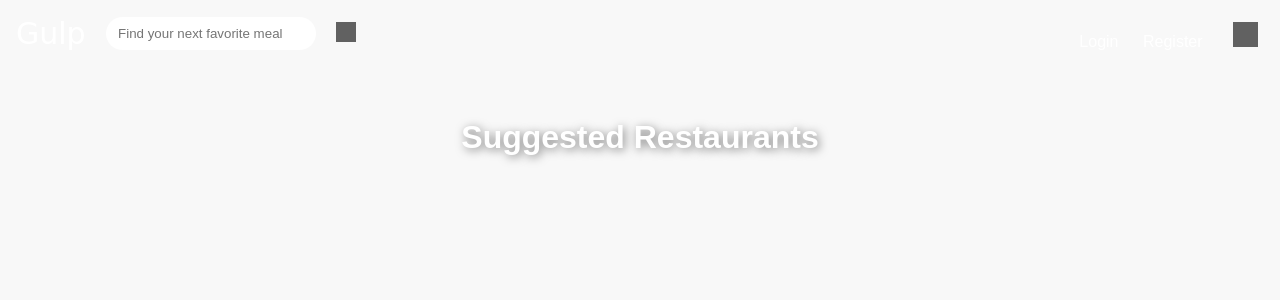
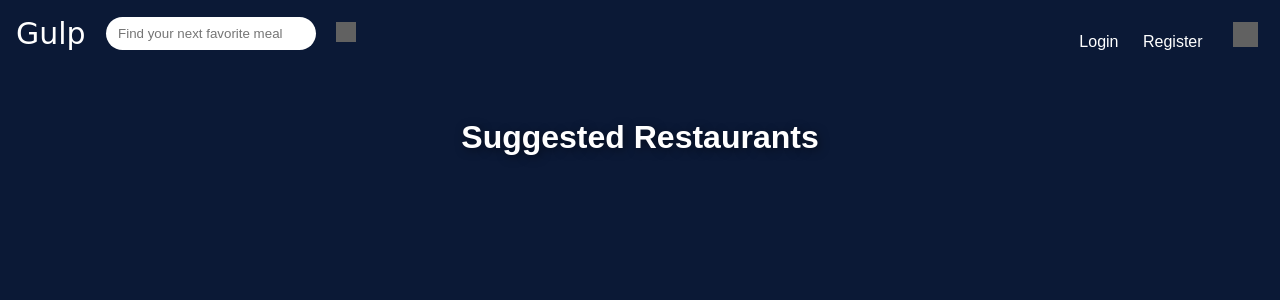
Before and after one commit to rsandu1/NoSQL-Project, a Flask app: template templates/dashboard.html in a window 1280 px wide. Shown: the top 300 px of the page. Run offline with Flask 3, Linux system fonts and the light colour scheme; the template is opened without the code that fills it, so the values that code supplies are empty; some web fonts are replaced; grey boxes are pictures that could not be loaded.

Commit message:
One little bg color change :)

```diff
--- a/templates/dashboard.html
+++ b/templates/dashboard.html
@@ -13,7 +13,7 @@
       margin: 0;
       padding: 0;
       font-family: Arial, sans-serif;
-      background-color: #f8f8f8;
+      background-color: #0b1936;
     }
 
     h1 {
```
